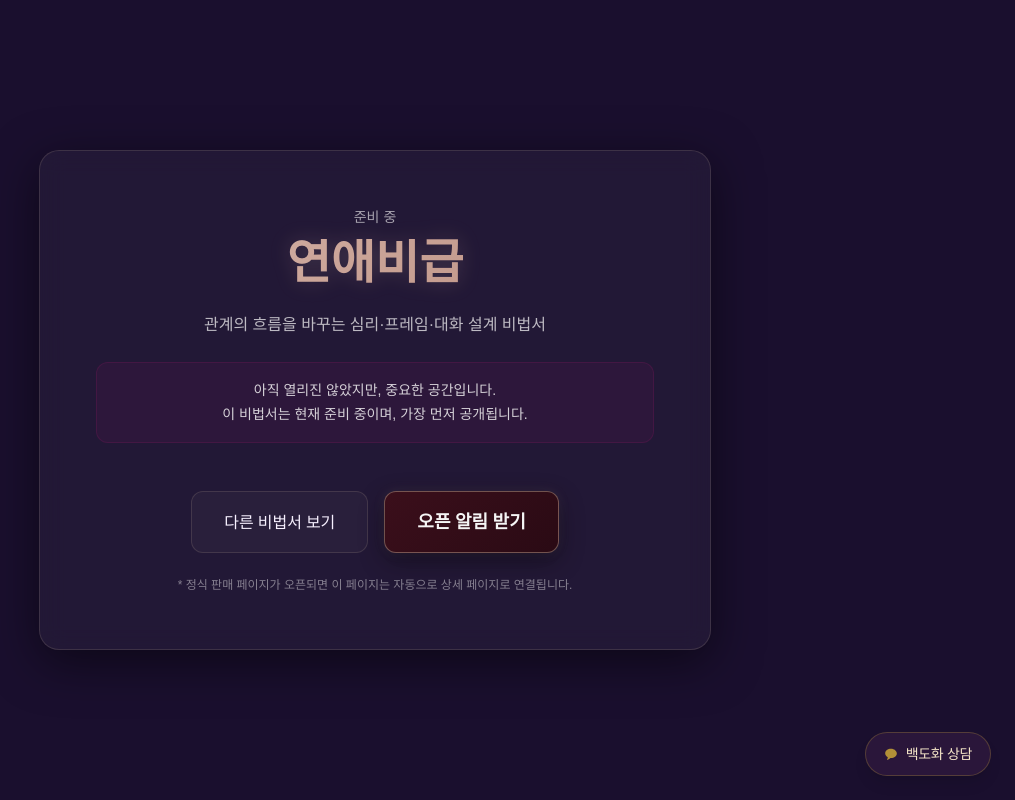
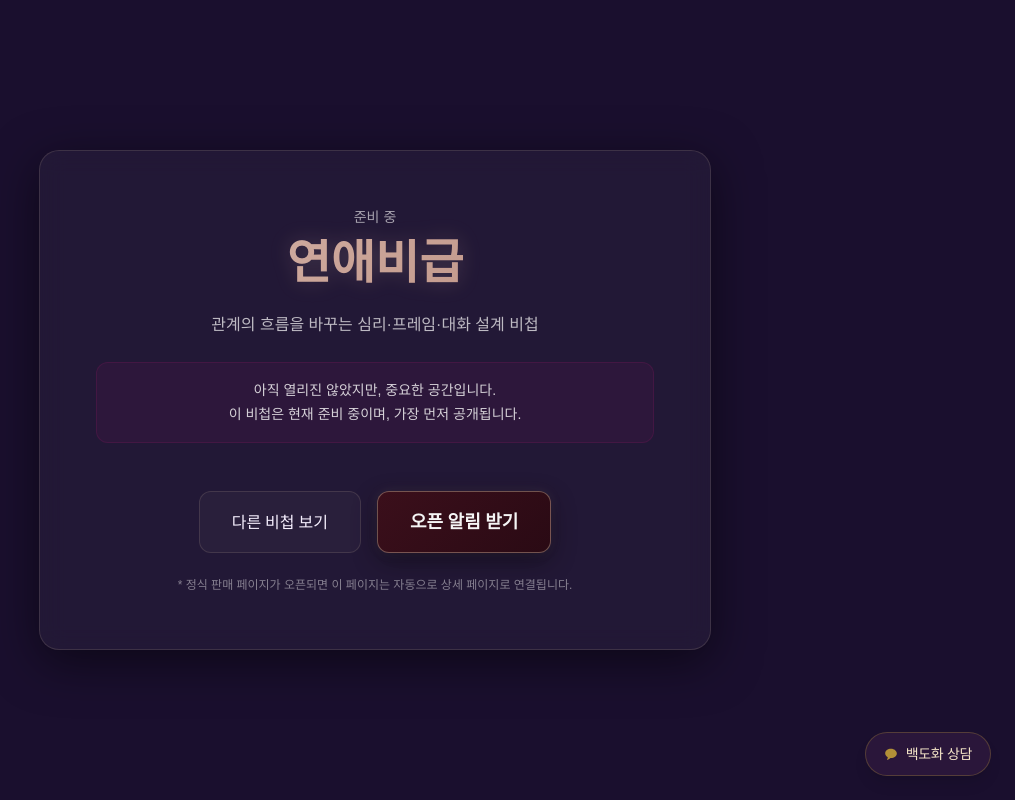
Before and after one commit to woolbo100/buzasun, a Next.js app: page /ebooks/love-secret-coming-soon in a window 1280 px wide. Shown: the whole page, without its empty margins (265-1280 px from the left). Built offline with nearby package versions, Linux system fonts and the light colour scheme.

Commit message:
feat: change secret ebooks to secret bicheop across main and hub pages

```diff
--- a/app/coming-soon/page.tsx
+++ b/app/coming-soon/page.tsx
@@ -9,7 +9,7 @@ import GlobalBackground from '@/components/GlobalBackground'
 
 function ComingSoonContent() {
   const searchParams = useSearchParams()
-  const title = decodeURIComponent(searchParams?.get('title') ?? "시크릿 비법서")
+  const title = decodeURIComponent(searchParams?.get('title') ?? "시크릿 비첩")
   const desc = decodeURIComponent(searchParams?.get('desc') ?? "곧 공개됩니다. 현재는 프리뷰 단계예요.")
 
   return (
@@ -31,7 +31,7 @@ function ComingSoonContent() {
             href="/#ebooks"
             className="inline-flex items-center justify-center rounded-xl px-8 py-4 border border-[var(--glass-border)] bg-white/[0.03] text-[#EDE6DA] hover:bg-white/[0.08] transition-all duration-300 font-elegant"
           >
-            다른 비법서 보기
+            다른 비첩 보기
           </Link>
           <Link
             href="/contact"
--- a/app/ebooks/abundance-secret-coming-soon/page.tsx
+++ b/app/ebooks/abundance-secret-coming-soon/page.tsx
@@ -50,7 +50,7 @@ export default function AbundanceSecretComingSoon() {
           >
             아직 열리진 않았지만, 중요한 공간입니다.
             <br />
-            이 비법서는 현재 준비 중이며, 가장 먼저 공개됩니다.
+            이 비첩은 현재 준비 중이며, 가장 먼저 공개됩니다.
           </p>
         </div>
 
@@ -59,7 +59,7 @@ export default function AbundanceSecretComingSoon() {
             href="/#ebooks"
             className="inline-flex items-center justify-center rounded-xl px-8 py-4 border border-[var(--glass-border)] bg-white/[0.03] text-bd-ivory hover:bg-white/[0.08] transition-all duration-300 font-elegant"
           >
-            다른 비법서 보기
+            다른 비첩 보기
           </Link>
           <Link
             href="/contact"
--- a/app/ebooks/love-secret-coming-soon/page.tsx
+++ b/app/ebooks/love-secret-coming-soon/page.tsx
@@ -4,7 +4,7 @@ import Link from "next/link"
 
 export default function LoveSecretComingSoon() {
   const title = "연애비급"
-  const desc = "관계의 흐름을 바꾸는 심리·프레임·대화 설계 비법서"
+  const desc = "관계의 흐름을 바꾸는 심리·프레임·대화 설계 비첩"
 
   return (
     <main className="min-h-screen flex items-center justify-center px-6 py-20 bg-[var(--primary-purple)]">
@@ -50,7 +50,7 @@ export default function LoveSecretComingSoon() {
           >
             아직 열리진 않았지만, 중요한 공간입니다.
             <br />
-            이 비법서는 현재 준비 중이며, 가장 먼저 공개됩니다.
+            이 비첩은 현재 준비 중이며, 가장 먼저 공개됩니다.
           </p>
         </div>
 
@@ -59,7 +59,7 @@ export default function LoveSecretComingSoon() {
             href="/#ebooks"
             className="inline-flex items-center justify-center rounded-xl px-8 py-4 border border-[var(--glass-border)] bg-white/[0.03] text-bd-ivory hover:bg-white/[0.08] transition-all duration-300 font-elegant"
           >
-            다른 비법서 보기
+            다른 비첩 보기
           </Link>
           <Link
             href="/contact"
--- a/app/ebooks/page.tsx
+++ b/app/ebooks/page.tsx
@@ -5,8 +5,8 @@ import Link from 'next/link'
 import Reveal from '@/components/Reveal'
 
 export const metadata = {
-  title: '시크릿 비법서 | 백도화 매력학당',
-  description: '연애와 풍요에 관한 시크릿 비법서를 만나보세요',
+  title: '시크릿 비첩 | 백도화 매력학당',
+  description: '연애와 풍요에 관한 시크릿 비첩을 만나보세요',
 }
 
 export default function EbooksPage() {
@@ -49,10 +49,10 @@ export default function EbooksPage() {
             <div className="text-center mb-20">
               <Reveal>
                 <h1 className="text-4xl md:text-6xl font-elegant font-bold text-white mb-8 tracking-widest">
-                  시크릿 <span className="text-[var(--accent-gold)]">비법서</span>
+                  시크릿 <span className="text-[var(--accent-gold)]">비첩</span>
                 </h1>
                 <p className="text-[#EDE6DA] opacity-80 text-lg md:text-xl font-elegant leading-relaxed max-w-2xl mx-auto break-keep">
-                  연애와 풍요에 관한 깊이 있는 지식을 담은 시크릿 비법서를 만나보세요.<br className="md:hidden" />
+                  연애와 풍요에 관한 깊이 있는 지식을 담은 시크릿 비첩을 만나보세요.<br className="md:hidden" />
                   <span className="text-[var(--accent-gold-light)]">선천코드 분석을 바탕으로 한 실전 가이드로 더 나은 관계와<br />풍요로운 삶을 만들어가세요.</span>
                 </p>
               </Reveal>
@@ -108,7 +108,7 @@ export default function EbooksPage() {
             <div className="gungjung-glass p-8 opacity-90 border-dashed border-opacity-30">
               <h3 className="text-bd-white font-elegant font-bold mb-4">결제 완료 후 안내</h3>
               <div className="space-y-2 text-[#EDE6DA] opacity-70">
-                <p>• 결제가 완료되면 이메일로 시크릿 비법서 다운로드 링크가 발송됩니다.</p>
+                <p>• 결제가 완료되면 이메일로 시크릿 비첩 다운로드 링크가 발송됩니다.</p>
                 <p>• 다운로드 링크는 구매 후 7일간 유효합니다.</p>
               </div>
             </div>
--- a/app/ebooks/reunion-secret-coming-soon/page.tsx
+++ b/app/ebooks/reunion-secret-coming-soon/page.tsx
@@ -50,7 +50,7 @@ export default function ReunionSecretComingSoon() {
           >
             아직 열리진 않았지만, 중요한 공간입니다.
             <br />
-            이 비법서는 현재 준비 중이며, 가장 먼저 공개됩니다.
+            이 비첩은 현재 준비 중이며, 가장 먼저 공개됩니다.
           </p>
         </div>
 
@@ -59,7 +59,7 @@ export default function ReunionSecretComingSoon() {
             href="/#ebooks"
             className="inline-flex items-center justify-center rounded-xl px-8 py-4 border border-[var(--glass-border)] bg-white/[0.03] text-bd-ivory hover:bg-white/[0.08] transition-all duration-300 font-elegant"
           >
-            다른 비법서 보기
+            다른 비첩 보기
           </Link>
           <Link
             href="/contact"
--- a/components/Ebooks.tsx
+++ b/components/Ebooks.tsx
@@ -8,21 +8,21 @@ const ebooks = [
     title: "연애비급",
     desc: "관계의 흐름을 바꾸는 심리·프레임·대화 설계",
     href: "/reports/love-secret",
-    subLabel: "관계 설계 비법서",
+    subLabel: "관계 설계 비첩",
     image: "/image/love-secret-thumb.png"
   },
   {
     title: "풍요비책",
     desc: "상태를 바꾸면 현실이 따라온다. 풍요 마인드 실전 가이드",
     href: "/reports/abundance-secret",
-    subLabel: "상태·주파수 비법서",
+    subLabel: "상태·주파수 비첩",
     image: "/image/abundance-secret-thumb.png"
   },
   {
     title: "재회비방",
     desc: "감정선 복구부터 메시지 설계까지. 재회 기준 만들기",
     href: "/reports/reunion-secret",
-    subLabel: "메시지·기준 비법서",
+    subLabel: "메시지·기준 비첩",
     image: "/image/reunion-secret-thumb.png"
   },
 ] as const
@@ -53,7 +53,7 @@ export default function Ebooks() {
                       background: 'rgba(59, 15, 27, 0.5)',
                     }}
                   >
-                    시크릿 비법서 3종
+                    시크릿 비첩 3종
                   </p>
                 </div>
               </div>
@@ -62,7 +62,7 @@ export default function Ebooks() {
             <Reveal delayMs={200}>
               <div className="flex flex-col items-center justify-center gap-4 mb-8">
                 <h2 className="text-3xl md:text-5xl lg:text-6xl font-elegant font-bold text-[#F5F5F5]">
-                  백도화 시크릿 비법서 아카이브
+                  백도화 시크릿 비첩 아카이브
                 </h2>
                 <Link
                   href="/ebooks"
@@ -94,7 +94,7 @@ export default function Ebooks() {
 
             <Reveal delayMs={300}>
               <p className="text-base md:text-lg max-w-3xl mx-auto text-[#EDE6DA] opacity-80 leading-relaxed">
-                연애·풍요·재회의 '기준'을 만드는 3권의 시크릿 비법서.<br />
+                연애·풍요·재회의 '기준'을 만드는 3권의 시크릿 비첩.<br />
                 지금 당신에게 필요한 흐름부터 선택하세요.
               </p>
             </Reveal>
```
